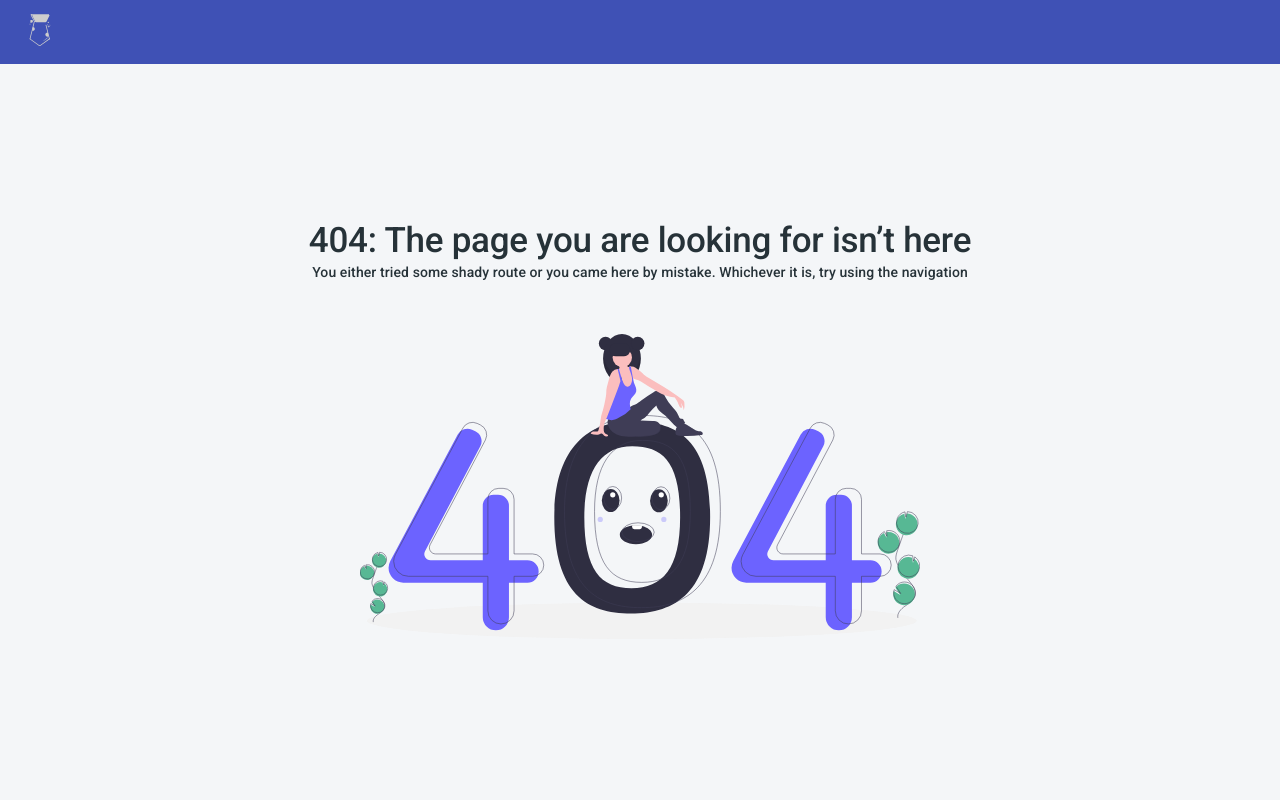
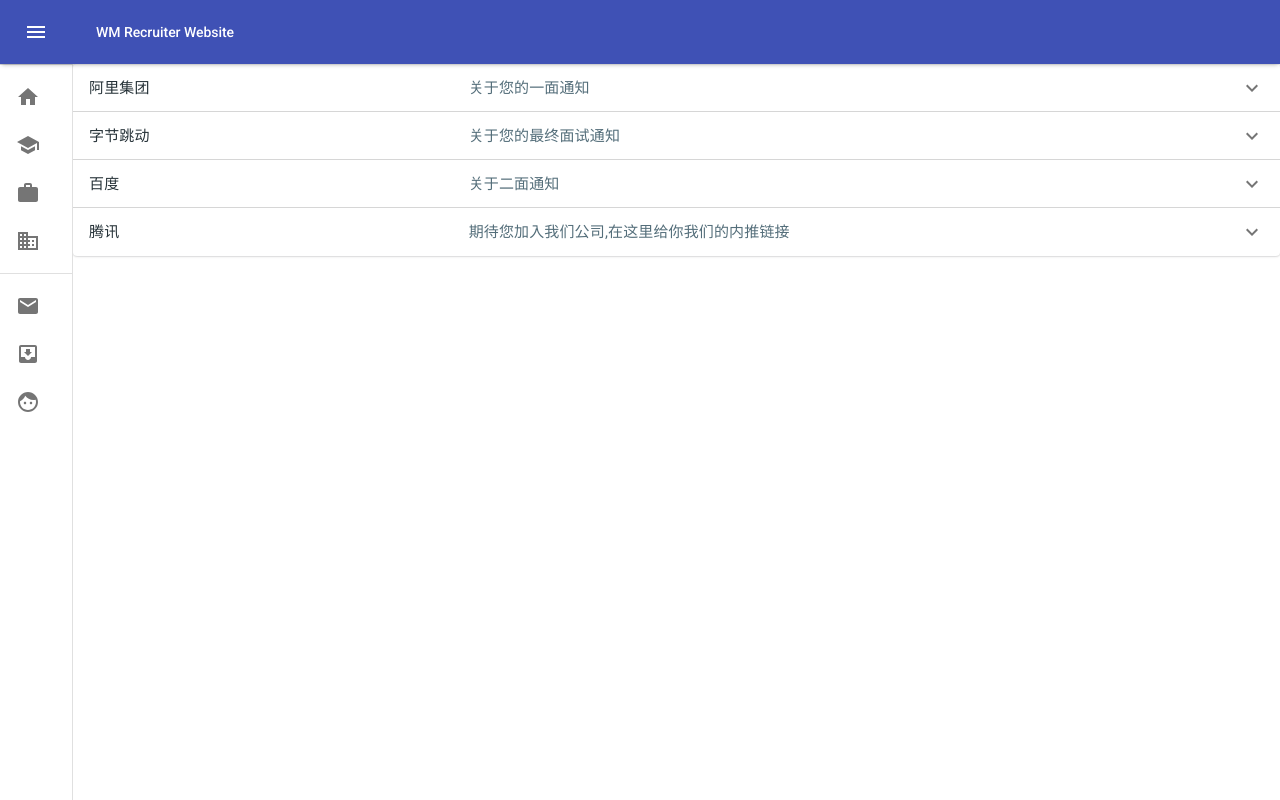
Before and after one commit to Y-Moon/Job-Website, a React (Create React App) app: page /findJob/inbox in a window 1280 px wide. Before the commit this address led to /404. Built offline with nearby package versions, Linux system fonts and the light colour scheme.

Commit message:
add inbox page

```diff
--- a/src/layouts/FindJob/index.js
+++ b/src/layouts/FindJob/index.js
@@ -128,7 +128,7 @@
 ];
 const itemsDown=[
   {
-	href: '/findJob/hot',
+	href: '/findJob/inbox',
 	title: '收件箱'
   },
   {
--- a/src/routes.js
+++ b/src/routes.js
@@ -14,6 +14,7 @@
 import HotView from 'src/views/hot';
 import CompanyView from 'src/views/company';
 import MyMessageView from 'src/views/me';
+import InboxView from 'src/views/inbox';
 
 const routes = [
   {
@@ -35,6 +36,7 @@
       { path: 'hot', element: <HotView /> },
       { path: 'companyList', element: <CompanyView /> },
       { path: 'my', element: <MyMessageView /> },
+      { path: 'inbox', element: <InboxView /> },
 	  { path: '*', element: <Navigate to="/404" /> }
     ]
   },
--- /dev/null
+++ b/src/views/inbox/index.js
@@ -0,0 +1,103 @@
+import React from 'react';
+import { makeStyles } from '@material-ui/core/styles';
+import Accordion from '@material-ui/core/Accordion';
+import AccordionDetails from '@material-ui/core/AccordionDetails';
+import AccordionSummary from '@material-ui/core/AccordionSummary';
+import Typography from '@material-ui/core/Typography';
+import ExpandMoreIcon from '@material-ui/icons/ExpandMore';
+
+const useStyles = makeStyles((theme) => ({
+  root: {
+    width: '100%',
+  },
+  heading: {
+    fontSize: theme.typography.pxToRem(15),
+    flexBasis: '33.33%',
+    flexShrink: 0,
+  },
+  secondaryHeading: {
+    fontSize: theme.typography.pxToRem(15),
+    color: theme.palette.text.secondary,
+  },
+}));
+
+ function InboxView() {
+  const classes = useStyles();
+  const [expanded, setExpanded] = React.useState(false);
+
+  const handleChange = (panel) => (event, isExpanded) => {
+    setExpanded(isExpanded ? panel : false);
+  };
+
+  return (
+    <div className={classes.root}>
+      <Accordion expanded={expanded === 'panel1'} onChange={handleChange('panel1')}>
+        <AccordionSummary
+          expandIcon={<ExpandMoreIcon />}
+          aria-controls="panel1bh-content"
+          id="panel1bh-header"
+        >
+          <Typography className={classes.heading}>阿里集团</Typography>
+          <Typography className={classes.secondaryHeading}>关于您的一面通知</Typography>
+        </AccordionSummary>
+        <AccordionDetails>
+          <Typography>
+            您通过了我们的面试
+          </Typography>
+        </AccordionDetails>
+      </Accordion>
+      <Accordion expanded={expanded === 'panel2'} onChange={handleChange('panel2')}>
+        <AccordionSummary
+          expandIcon={<ExpandMoreIcon />}
+          aria-controls="panel2bh-content"
+          id="panel2bh-header"
+        >
+          <Typography className={classes.heading}>字节跳动</Typography>
+          <Typography className={classes.secondaryHeading}>
+            关于您的最终面试通知
+          </Typography>
+        </AccordionSummary>
+        <AccordionDetails>
+          <Typography>
+            您通过了面试,请在2021-5-20日到杭州字节跳动分公司报道
+          </Typography>
+        </AccordionDetails>
+      </Accordion>
+      <Accordion expanded={expanded === 'panel3'} onChange={handleChange('panel3')}>
+        <AccordionSummary
+          expandIcon={<ExpandMoreIcon />}
+          aria-controls="panel3bh-content"
+          id="panel3bh-header"
+        >
+          <Typography className={classes.heading}>百度</Typography>
+          <Typography className={classes.secondaryHeading}>
+            关于二面通知
+          </Typography>
+        </AccordionSummary>
+        <AccordionDetails>
+          <Typography>
+            很抱歉不合格,期待你找到称心的公司
+          </Typography>
+        </AccordionDetails>
+      </Accordion>
+      <Accordion expanded={expanded === 'panel4'} onChange={handleChange('panel4')}>
+        <AccordionSummary
+          expandIcon={<ExpandMoreIcon />}
+          aria-controls="panel4bh-content"
+          id="panel4bh-header"
+        >
+          <Typography className={classes.heading}>腾讯</Typography>
+		  <Typography className={classes.secondaryHeading}>
+		   期待您加入我们公司,在这里给你我们的内推链接
+		  </Typography>
+        </AccordionSummary>
+        <AccordionDetails>
+          <Typography>
+            https://www.baidu.com
+          </Typography>
+        </AccordionDetails>
+      </Accordion>
+    </div>
+  );
+}
+export default InboxView;
```
